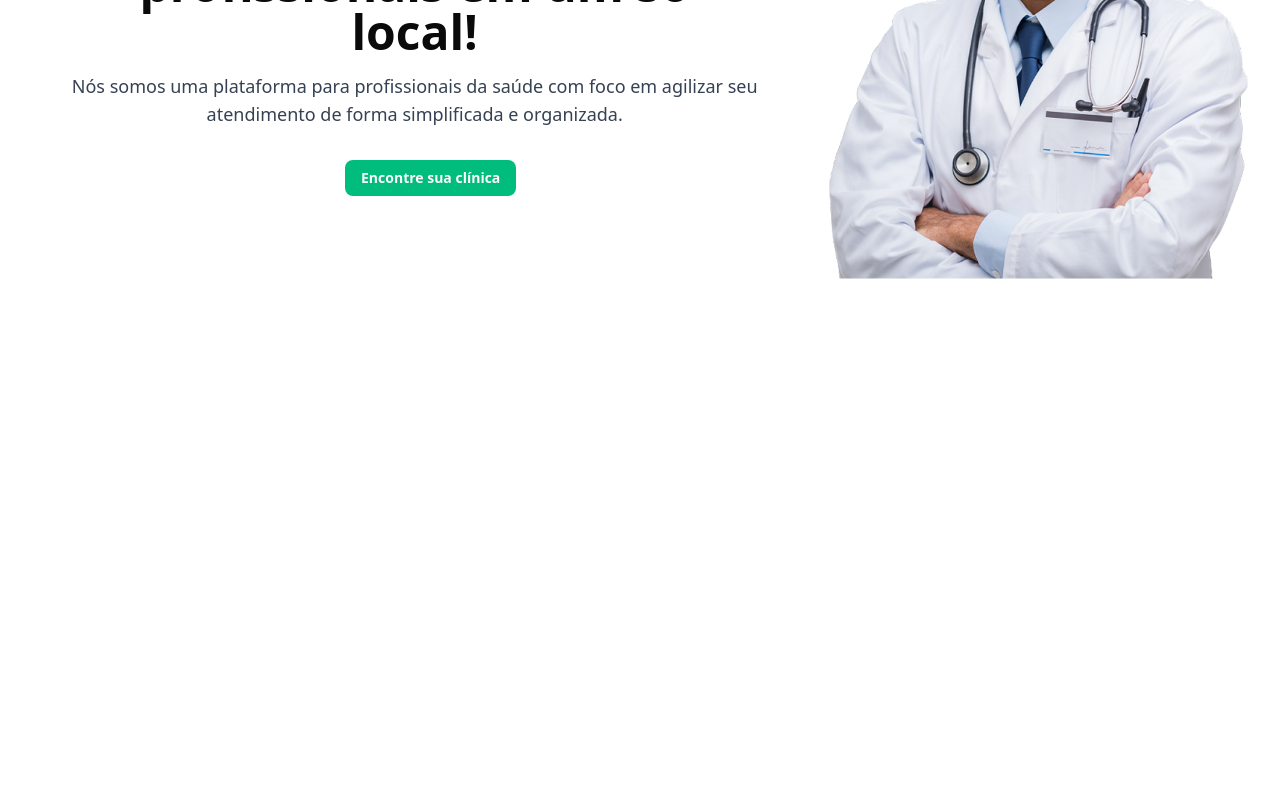
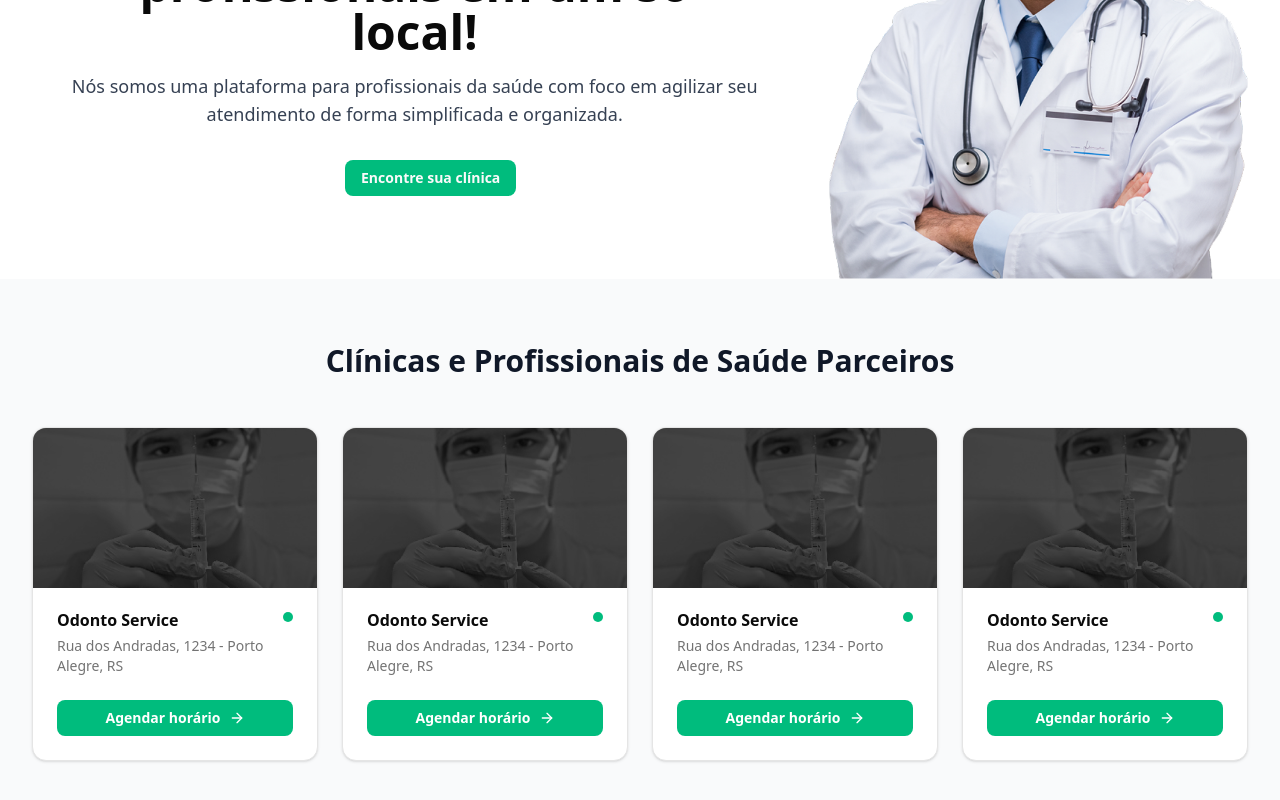
Before and after one commit to hugodieb/odontopro, a Next.js app: page / in a window 1280 px wide. Shown: the part 332-1132 px from the top of the page. Before the commit the page ends 800 px from the top, so only its background shows below. Built offline with nearby package versions, Linux system fonts and the light colour scheme.

Commit message:
home profesionals

```diff
--- /dev/null
+++ b/src/app/(public)/_components/professionals.tsx
@@ -0,0 +1,136 @@
+
+import Image from "next/image";
+import fotoImg from "../../../../public/foto1.png";
+import Link from "next/link";
+import { Button } from "@/components/ui/button";
+import { ArrowRight, Badge } from "lucide-react";
+
+import {
+  Card,
+  CardAction,
+  CardDescription,
+  CardFooter,
+  CardHeader,
+  CardTitle,
+} from "@/components/ui/card"
+
+export function Professionals() {
+  return (
+    <section className="bg-gray-50 py-16 ">
+        <div className="container mx-auto px-4 sm:px-6 lg:px-8">
+            <h2 className="text-3xl text-gray-900 mb-12 text-center font-bold"
+            >
+                Clínicas e Profissionais de Saúde Parceiros
+            </h2>
+            <section
+                className="grid grid-cols-1 gap-6 sm:grid-cols-2 lg:grid-cols-4"
+            >
+                <Card className="relative mx-auto w-full max-w-sm pt-0 overflow-hidden">
+                    <div className="absolute inset-0 z-30 aspect-video bg-black/35" />
+                    <Image
+                        src={fotoImg}
+                        alt="Foto da clinica"
+                        className="relative z-20 aspect-video w-full object-cover
+                        brightness-60 grayscale dark:brightness-40"
+                    />
+                    <CardHeader>
+                        <CardAction>
+                            <div className="w-2.5 h-2.5 rounded-full bg-emerald-500"></div>
+                        </CardAction>
+                        <CardTitle>Odonto Service</CardTitle>
+                        <CardDescription>
+                            Rua dos Andradas, 1234 - Porto Alegre, RS
+                        </CardDescription>
+                    </CardHeader>
+                    <CardFooter>
+                        <Button className="w-full bg-emerald-500 hover:bg-emerald-600 text-white">
+                            <Link href="/clinica/1" className="flex items-center text-sm font-semibold text-white">
+                                Agendar horário
+                                <ArrowRight className="ml-2" />
+                            </Link>
+                        </Button>
+                    </CardFooter>
+                </Card>
+                <Card className="relative mx-auto w-full max-w-sm pt-0 overflow-hidden">
+                    <div className="absolute inset-0 z-30 aspect-video bg-black/35" />
+                    <Image
+                        src={fotoImg}
+                        alt="Foto da clinica"
+                        className="relative z-20 aspect-video w-full object-cover
+                        brightness-60 grayscale dark:brightness-40"
+                    />
+                    <CardHeader>
+                        <CardAction>
+                            <div className="w-2.5 h-2.5 rounded-full bg-emerald-500"></div>
+                        </CardAction>
+                        <CardTitle>Odonto Service</CardTitle>
+                        <CardDescription>
+                            Rua dos Andradas, 1234 - Porto Alegre, RS
+                        </CardDescription>
+                    </CardHeader>
+                    <CardFooter>
+                        <Button className="w-full bg-emerald-500 hover:bg-emerald-600 text-white">
+                            <Link href="/clinica/1" className="flex items-center text-sm font-semibold text-white">
+                                Agendar horário
+                                <ArrowRight className="ml-2" />
+                            </Link>
+                        </Button>
+                    </CardFooter>
+                </Card>
+                <Card className="relative mx-auto w-full max-w-sm pt-0 overflow-hidden">
+                    <div className="absolute inset-0 z-30 aspect-video bg-black/35" />
+                    <Image
+                        src={fotoImg}
+                        alt="Foto da clinica"
+                        className="relative z-20 aspect-video w-full object-cover
+                        brightness-60 grayscale dark:brightness-40"
+                    />
+                    <CardHeader>
+                        <CardAction>
+                            <div className="w-2.5 h-2.5 rounded-full bg-emerald-500"></div>
+                        </CardAction>
+                        <CardTitle>Odonto Service</CardTitle>
+                        <CardDescription>
+                            Rua dos Andradas, 1234 - Porto Alegre, RS
+                        </CardDescription>
+                    </CardHeader>
+                    <CardFooter>
+                        <Button className="w-full bg-emerald-500 hover:bg-emerald-600 text-white">
+                            <Link href="/clinica/1" className="flex items-center text-sm font-semibold text-white">
+                                Agendar horário
+                                <ArrowRight className="ml-2" />
+                            </Link>
+                        </Button>
+                    </CardFooter>
+                </Card>
+                <Card className="relative mx-auto w-full max-w-sm pt-0 overflow-hidden">
+                    <div className="absolute inset-0 z-30 aspect-video bg-black/35" />
+                    <Image
+                        src={fotoImg}
+                        alt="Foto da clinica"
+                        className="relative z-20 aspect-video w-full object-cover
+                        brightness-60 grayscale dark:brightness-40"
+                    />
+                    <CardHeader>
+                        <CardAction>
+                            <div className="w-2.5 h-2.5 rounded-full bg-emerald-500"></div>
+                        </CardAction>
+                        <CardTitle>Odonto Service</CardTitle>
+                        <CardDescription>
+                            Rua dos Andradas, 1234 - Porto Alegre, RS
+                        </CardDescription>
+                    </CardHeader>
+                    <CardFooter>
+                        <Button className="w-full bg-emerald-500 hover:bg-emerald-600 text-white">
+                            <Link href="/clinica/1" className="flex items-center text-sm font-semibold text-white">
+                                Agendar horário
+                                <ArrowRight className="ml-2" />
+                            </Link>
+                        </Button>
+                    </CardFooter>
+                </Card>
+            </section>
+        </div>
+    </section>
+  );
+}
--- a/src/app/(public)/page.tsx
+++ b/src/app/(public)/page.tsx
@@ -1,9 +1,11 @@
 import { Hero } from "./_components/hero";
+import { Professionals } from "./_components/professionals";
 
 export default function Home() {
   return (
-    <main className="">
+    <main>
       <Hero />
+      <Professionals />
     </main>
   );
 }
--- /dev/null
+++ b/src/components/ui/card.tsx
@@ -0,0 +1,92 @@
+import * as React from "react"
+
+import { cn } from "@/lib/utils"
+
+function Card({ className, ...props }: React.ComponentProps<"div">) {
+  return (
+    <div
+      data-slot="card"
+      className={cn(
+        "bg-card text-card-foreground flex flex-col gap-6 rounded-xl border py-6 shadow-sm",
+        className
+      )}
+      {...props}
+    />
+  )
+}
+
+function CardHeader({ className, ...props }: React.ComponentProps<"div">) {
+  return (
+    <div
+      data-slot="card-header"
+      className={cn(
+        "@container/card-header grid auto-rows-min grid-rows-[auto_auto] items-start gap-2 px-6 has-data-[slot=card-action]:grid-cols-[1fr_auto] [.border-b]:pb-6",
+        className
+      )}
+      {...props}
+    />
+  )
+}
+
+function CardTitle({ className, ...props }: React.ComponentProps<"div">) {
+  return (
+    <div
+      data-slot="card-title"
+      className={cn("leading-none font-semibold", className)}
+      {...props}
+    />
+  )
+}
+
+function CardDescription({ className, ...props }: React.ComponentProps<"div">) {
+  return (
+    <div
+      data-slot="card-description"
+      className={cn("text-muted-foreground text-sm", className)}
+      {...props}
+    />
+  )
+}
+
+function CardAction({ className, ...props }: React.ComponentProps<"div">) {
+  return (
+    <div
+      data-slot="card-action"
+      className={cn(
+        "col-start-2 row-span-2 row-start-1 self-start justify-self-end",
+        className
+      )}
+      {...props}
+    />
+  )
+}
+
+function CardContent({ className, ...props }: React.ComponentProps<"div">) {
+  return (
+    <div
+      data-slot="card-content"
+      className={cn("px-6", className)}
+      {...props}
+    />
+  )
+}
+
+function CardFooter({ className, ...props }: React.ComponentProps<"div">) {
+  return (
+    <div
+      data-slot="card-footer"
+      className={cn("flex items-center px-6 [.border-t]:pt-6", className)}
+      {...props}
+    />
+  )
+}
+
+export {
+  Card,
+  CardHeader,
+  CardFooter,
+  CardTitle,
+  CardAction,
+  CardDescription,
+  CardContent,
+}
```
